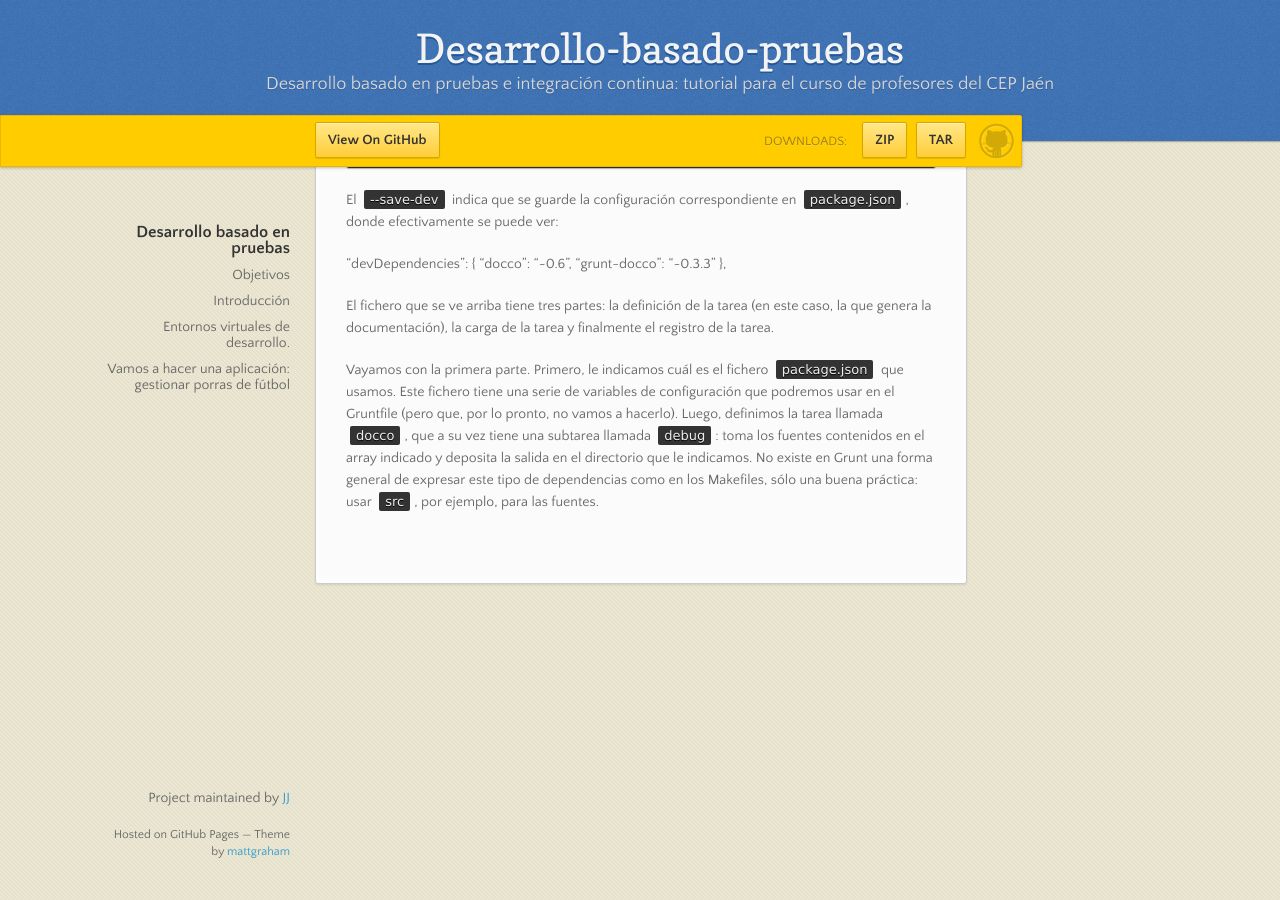
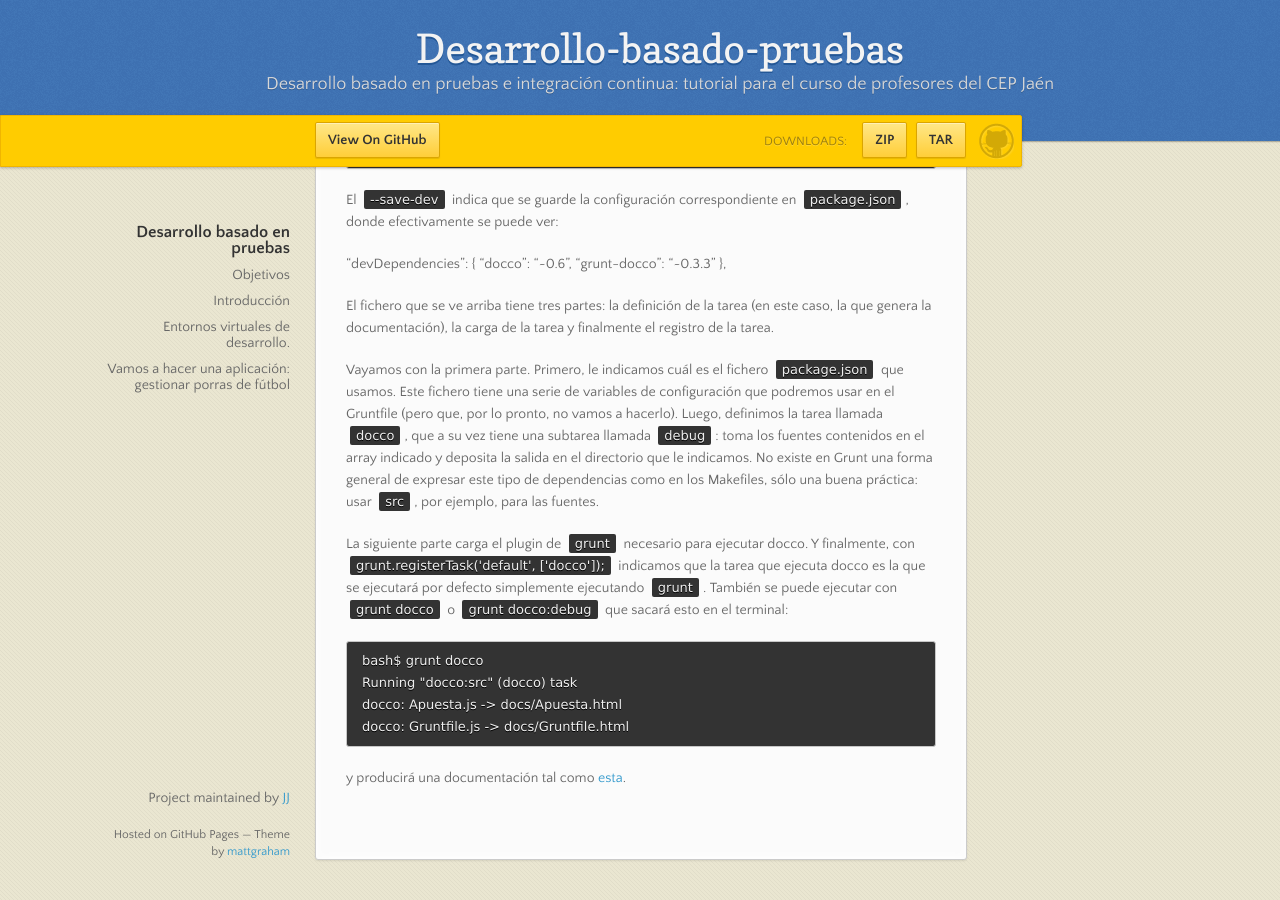
Before and after one commit to JJ/desarrollo-basado-pruebas, a Jekyll site: the page built from index.md, in a window 1280 px wide and 900 px high, scrolled down 5040 px. Built offline with Jekyll 4.4.1, drawn with Linux system fonts in a browser that asks for light colours; nearby versions of some CDN libraries.

Commit message:
Sync gh-pages with master

```diff
--- a/index.md
+++ b/index.md
@@ -298,3 +298,16 @@ fuentes contenidos en el array indicado y deposita la salida en el
 directorio que le indicamos. No existe en Grunt una forma general de
 expresar este tipo de dependencias como en los Makefiles, sólo una
 buena práctica: usar `src`, por ejemplo, para las fuentes.
+
+La siguiente parte carga el plugin de `grunt` necesario para ejecutar
+docco. Y finalmente, con `grunt.registerTask('default', ['docco']);`
+indicamos que la tarea que ejecuta docco es la que se ejecutará por
+defecto simplemente ejecutando `grunt`. También se puede ejecutar con
+`grunt docco` o `grunt docco:debug` que sacará esto en el terminal:
+
+	bash$ grunt docco
+	Running "docco:src" (docco) task
+	docco: Apuesta.js -> docs/Apuesta.html
+	docco: Gruntfile.js -> docs/Gruntfile.html
+
+y producirá una documentación tal como [esta](src/docs/Apuesta.html).
```
Also changed, not shown: README.md.
